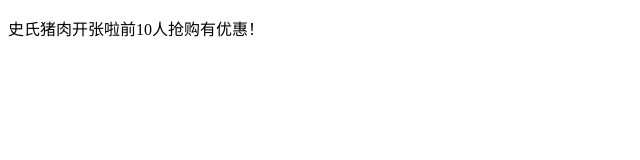
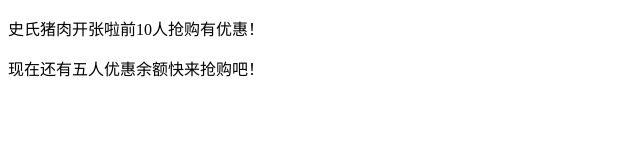
Before and after one commit to 19957013824/git-demo-1, a plain HTML site: page index.html in a window 1280 px wide. Shown: the whole page, without its empty margins (0-640 px from the left). Drawn offline with Linux system fonts and the light colour scheme.

Commit message:
加入了促销宣传语 v1.1

```diff
--- a/index.html
+++ b/index.html
@@ -9,6 +9,7 @@
 
 <body>
     <p>史氏猪肉开张啦前10人抢购有优惠！</p>
+    <p>现在还有五人优惠余额快来抢购吧！</p>
 </body>
 
 </html>
```
